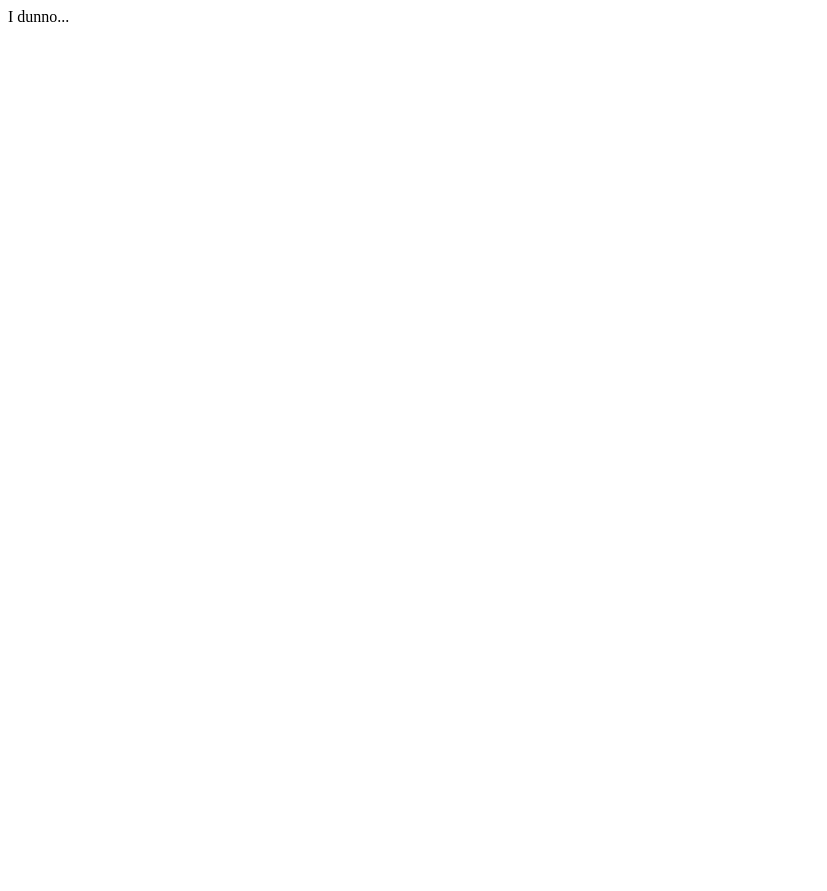
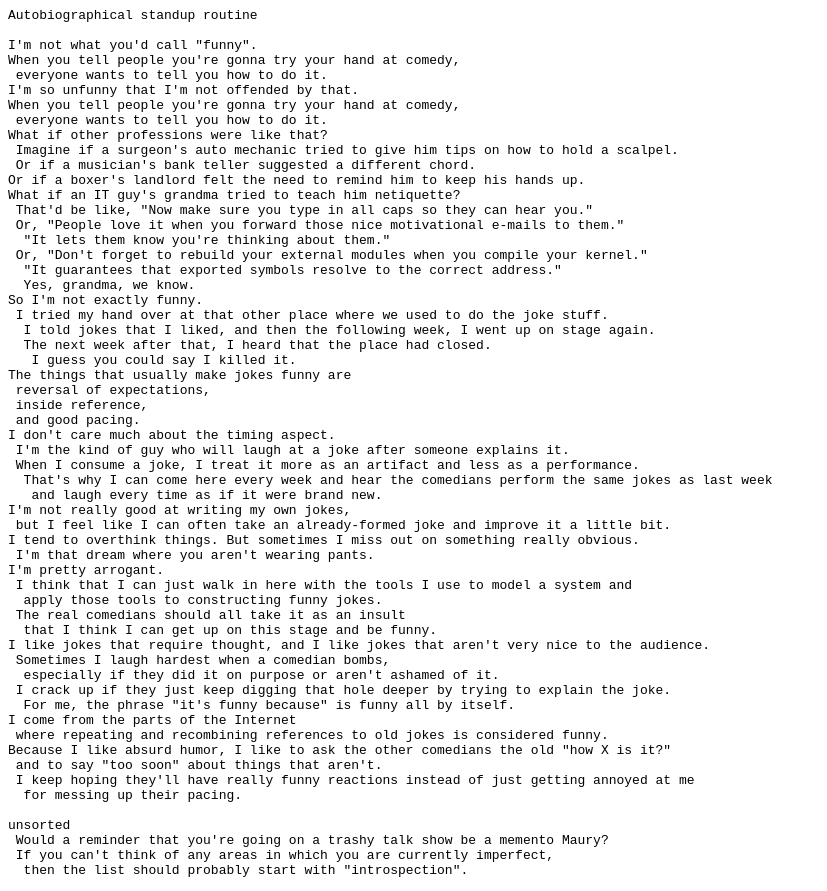
Before and after one commit to calcnerd256/calcnerd256, a plain HTML site: page unsorted/comedy/index.html in a window 1280 px wide. Shown: the whole page, without its empty margins (0-827 px from the left). Before the commit the page ends 800 px from the top, so only its background shows below. Drawn offline with Linux system fonts and the light colour scheme.

Commit message:
first stab at a comedy routine

```diff
--- a/unsorted/comedy/index.html
+++ b/unsorted/comedy/index.html
@@ -2,6 +2,65 @@
  <head>
  </head>
  <body>
-  I dunno...
+  <pre>
+Autobiographical standup routine
+
+I'm not what you'd call "funny".
+When you tell people you're gonna try your hand at comedy,
+ everyone wants to tell you how to do it.
+I'm so unfunny that I'm not offended by that.
+When you tell people you're gonna try your hand at comedy,
+ everyone wants to tell you how to do it.
+What if other professions were like that?
+ Imagine if a surgeon's auto mechanic tried to give him tips on how to hold a scalpel.
+ Or if a musician's bank teller suggested a different chord.
+Or if a boxer's landlord felt the need to remind him to keep his hands up.
+What if an IT guy's grandma tried to teach him netiquette?
+ That'd be like, "Now make sure you type in all caps so they can hear you."
+ Or, "People love it when you forward those nice motivational e-mails to them."
+  "It lets them know you're thinking about them."
+ Or, "Don't forget to rebuild your external modules when you compile your kernel."
+  "It guarantees that exported symbols resolve to the correct address."
+  Yes, grandma, we know.
+So I'm not exactly funny.
+ I tried my hand over at that other place where we used to do the joke stuff.
+  I told jokes that I liked, and then the following week, I went up on stage again.
+  The next week after that, I heard that the place had closed.
+   I guess you could say I killed it.
+The things that usually make jokes funny are
+ reversal of expectations,
+ inside reference,
+ and good pacing.
+I don't care much about the timing aspect.
+ I'm the kind of guy who will laugh at a joke after someone explains it.
+ When I consume a joke, I treat it more as an artifact and less as a performance.
+  That's why I can come here every week and hear the comedians perform the same jokes as last week
+   and laugh every time as if it were brand new.
+I'm not really good at writing my own jokes,
+ but I feel like I can often take an already-formed joke and improve it a little bit.
+I tend to overthink things. But sometimes I miss out on something really obvious.
+ I'm that dream where you aren't wearing pants.
+I'm pretty arrogant.
+ I think that I can just walk in here with the tools I use to model a system and
+  apply those tools to constructing funny jokes.
+ The real comedians should all take it as an insult
+  that I think I can get up on this stage and be funny.
+I like jokes that require thought, and I like jokes that aren't very nice to the audience.
+ Sometimes I laugh hardest when a comedian bombs,
+  especially if they did it on purpose or aren't ashamed of it.
+ I crack up if they just keep digging that hole deeper by trying to explain the joke.
+  For me, the phrase "it's funny because" is funny all by itself.
+I come from the parts of the Internet
+ where repeating and recombining references to old jokes is considered funny.
+Because I like absurd humor, I like to ask the other comedians the old "how X is it?"
+ and to say "too soon" about things that aren't.
+ I keep hoping they'll have really funny reactions instead of just getting annoyed at me
+  for messing up their pacing.
+
+unsorted
+ Would a reminder that you're going on a trashy talk show be a memento Maury?
+ If you can't think of any areas in which you are currently imperfect,
+  then the list should probably start with "introspection".
+</pre>
  </body>
 </html>
```
